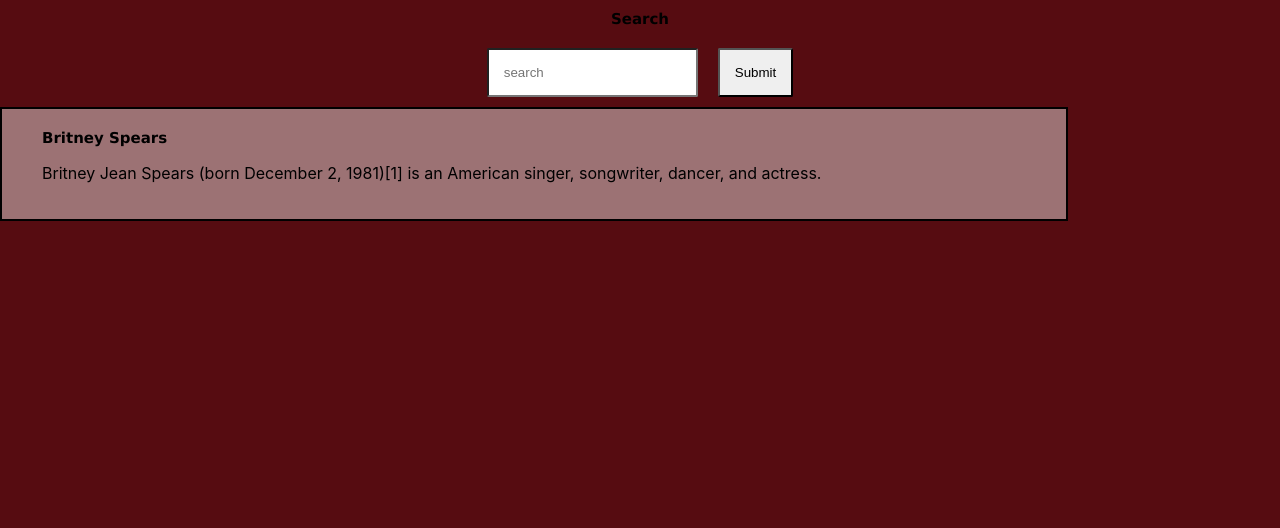
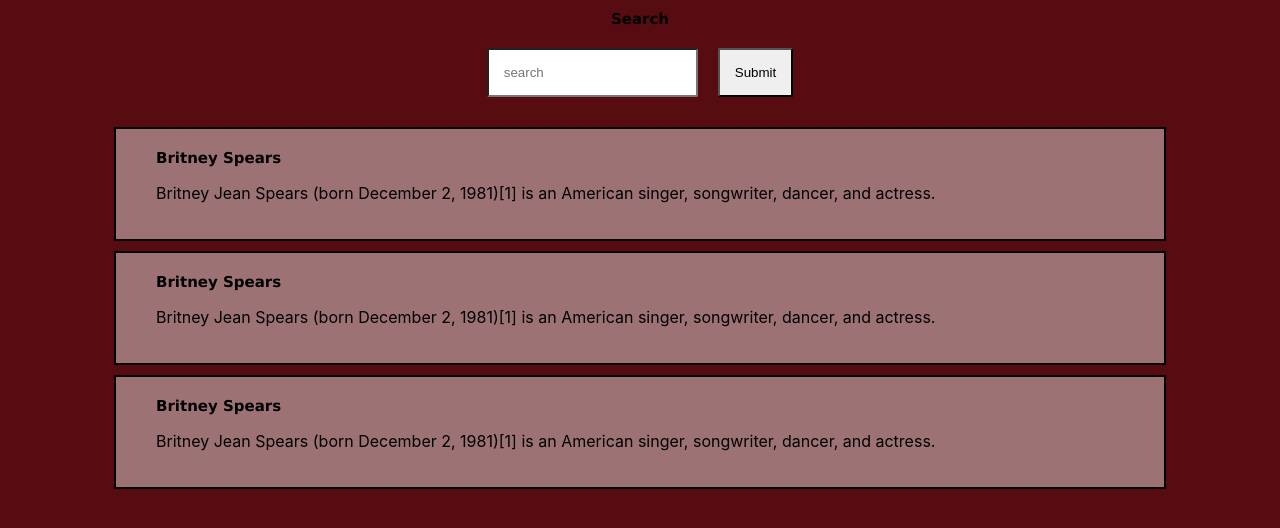
Before and after one commit to unachoza/Pretty-Wikipedia, a React (Create React App) app: page / in a window 1280 px wide. Shown: the top 528 px of the page. Built offline with nearby package versions, Linux system fonts and the light colour scheme.

Commit message:
Entries List component displaying hard coded data

```diff
--- a/src/App.js
+++ b/src/App.js
@@ -1,7 +1,7 @@
 import React, { Component } from 'react';
 import './App.css';
 import Search from './components/Search'
-import Entry from './components/Entry'
+import EntriesList from './components/EntriesList';
 
 class App extends Component {
   constructor(props){
@@ -15,7 +15,7 @@
       <div className="App">
         <h1>Search</h1>
         <Search/>
-        <Entry/>
+        <EntriesList/>
       </div>
     );
   }
--- /dev/null
+++ b/src/CSS/EntriesList.css
@@ -0,0 +1,8 @@
+.entries-container {
+    margin: 10px 10px;
+    justify-content: center;
+    display: flex;
+    flex-direction: column;
+    align-items: center;
+
+}
--- a/src/CSS/Entry.css
+++ b/src/CSS/Entry.css
@@ -6,6 +6,7 @@
     text-align: left;
     padding-left: 40px;
     padding-top: 10px;
+    margin-top: 10px;
 }
 
 h1{
--- /dev/null
+++ b/src/components/EntriesList.js
@@ -0,0 +1,17 @@
+import React, {Component} from 'react'
+import Entry from './Entry'
+import '../CSS/EntriesList.css'
+
+class EntriesList extends Component{
+    render(){
+        return (
+            <div className="entries-container">
+                <Entry/>
+                <Entry/>
+                <Entry/>
+            </div>
+        )
+    }
+}
+
+export default EntriesList
```
